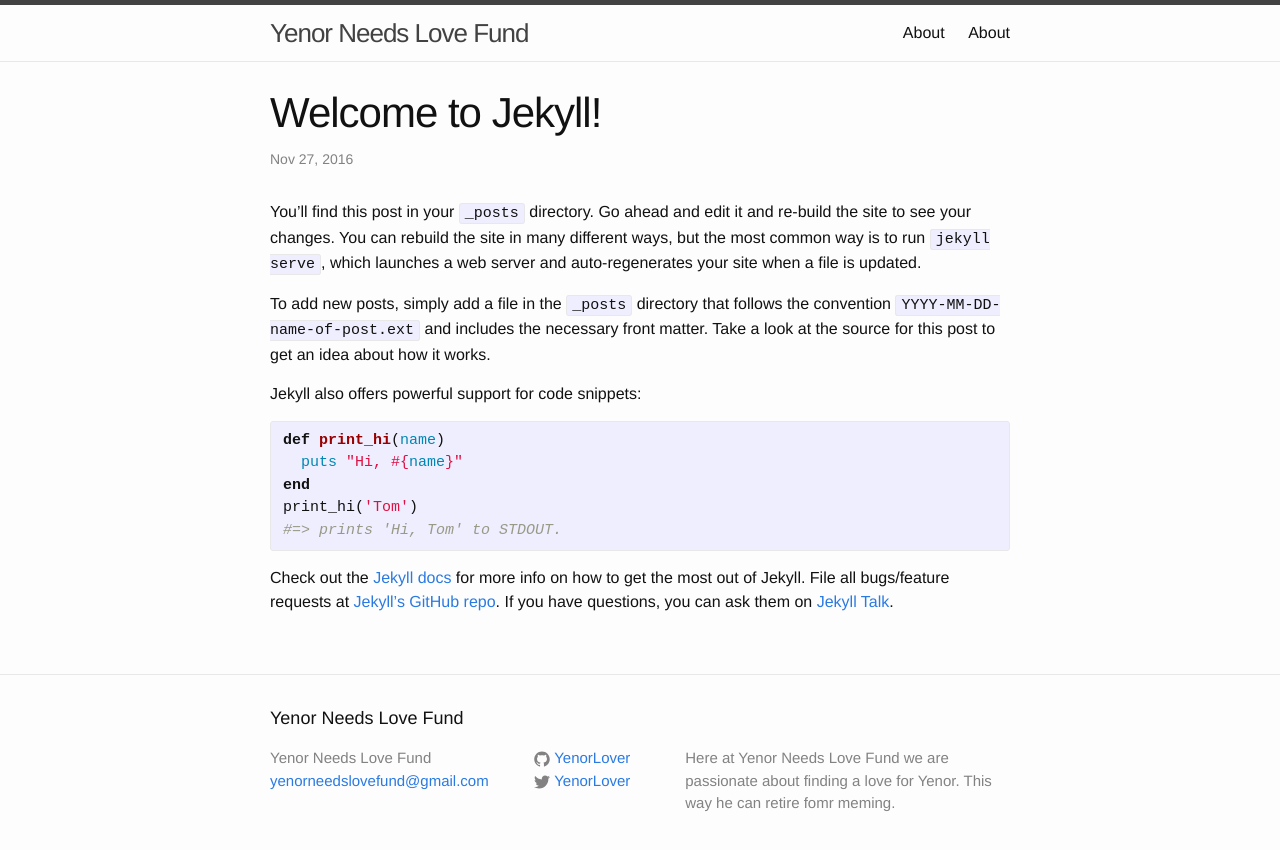
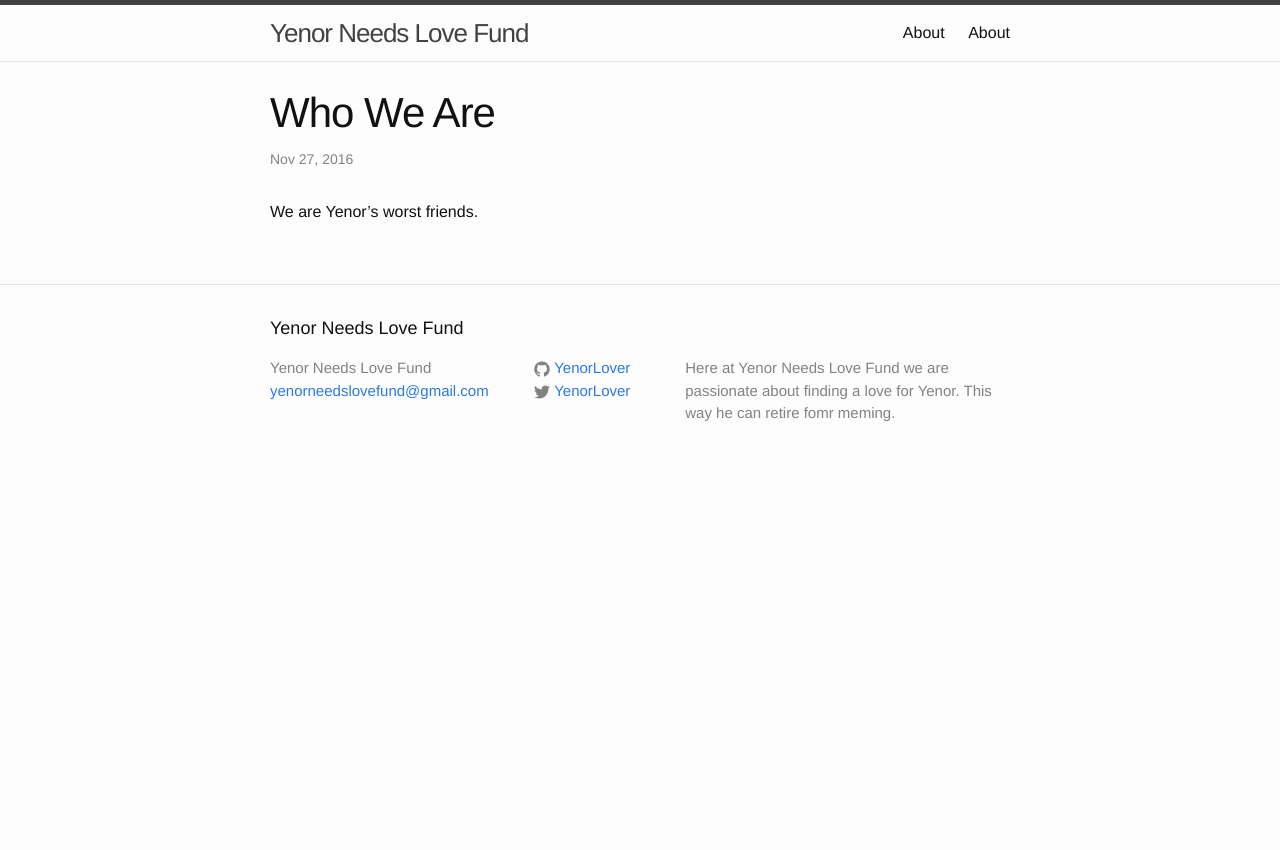
Before and after one commit to killbotryan/killbotryan.github.io, a Jekyll site: the page built from _posts/2016-11-26-welcome-to-jekyll.markdown, in a window 1280 px wide. Shown: the top 850 px of the page. Built offline with Jekyll 4.4.1, drawn with Linux system fonts in a browser that asks for light colours.

Commit message:
Update 2016-11-26-welcome-to-jekyll.markdown

```diff
--- a/_posts/2016-11-26-welcome-to-jekyll.markdown
+++ b/_posts/2016-11-26-welcome-to-jekyll.markdown
@@ -1,25 +1,7 @@
 ---
 layout: post
-title:  "Welcome to Jekyll!"
+title:  "Who We Are"
 date:   2016-11-26 23:24:43 -0500
-categories: jekyll update
+categories:
 ---
-You’ll find this post in your `_posts` directory. Go ahead and edit it and re-build the site to see your changes. You can rebuild the site in many different ways, but the most common way is to run `jekyll serve`, which launches a web server and auto-regenerates your site when a file is updated.
-
-To add new posts, simply add a file in the `_posts` directory that follows the convention `YYYY-MM-DD-name-of-post.ext` and includes the necessary front matter. Take a look at the source for this post to get an idea about how it works.
-
-Jekyll also offers powerful support for code snippets:
-
-{% highlight ruby %}
-def print_hi(name)
-  puts "Hi, #{name}"
-end
-print_hi('Tom')
-#=> prints 'Hi, Tom' to STDOUT.
-{% endhighlight %}
-
-Check out the [Jekyll docs][jekyll-docs] for more info on how to get the most out of Jekyll. File all bugs/feature requests at [Jekyll’s GitHub repo][jekyll-gh]. If you have questions, you can ask them on [Jekyll Talk][jekyll-talk].
-
-[jekyll-docs]: http://jekyllrb.com/docs/home
-[jekyll-gh]:   https://github.com/jekyll/jekyll
-[jekyll-talk]: https://talk.jekyllrb.com/
+ We are Yenor's worst friends.
```
